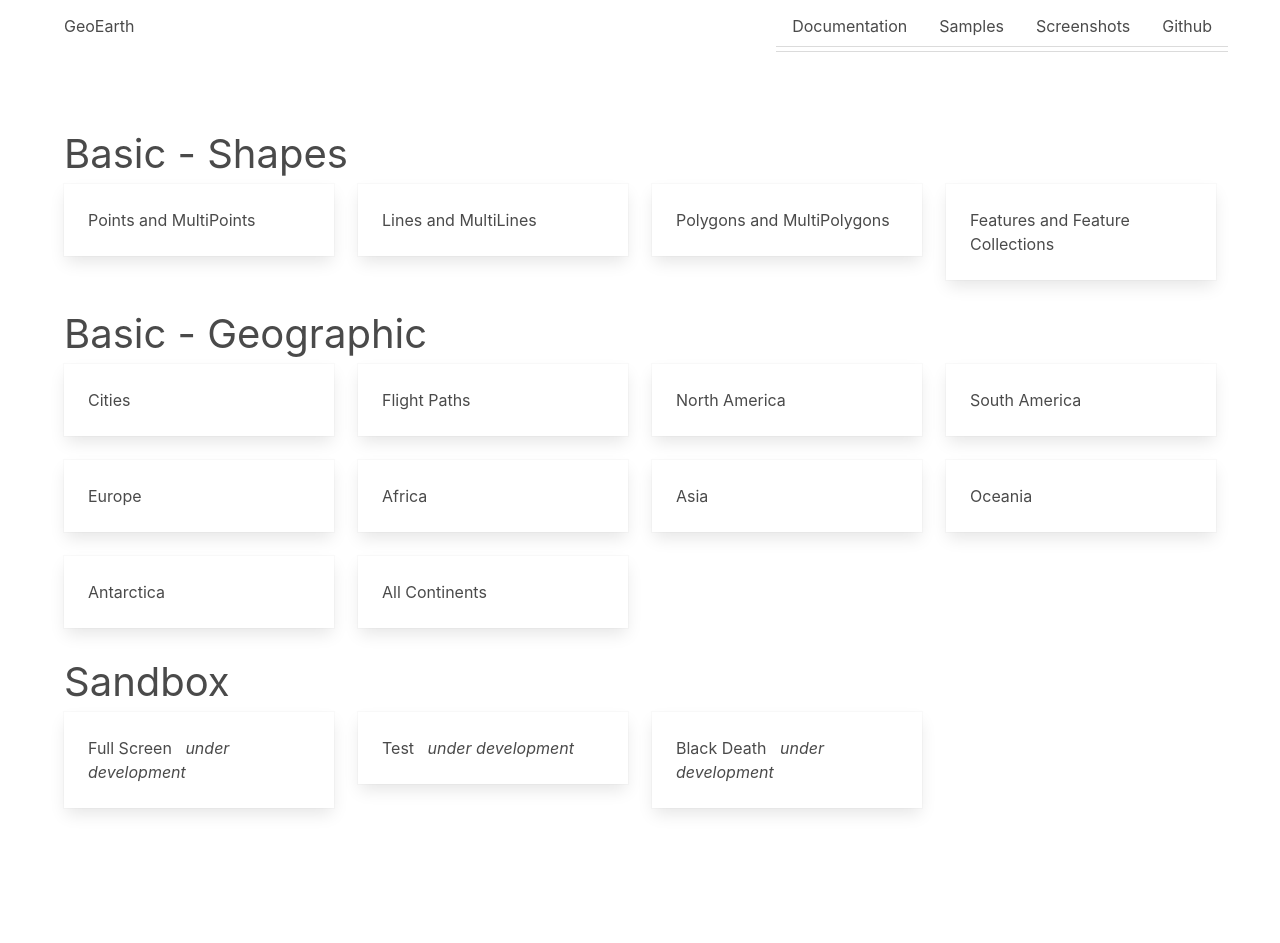
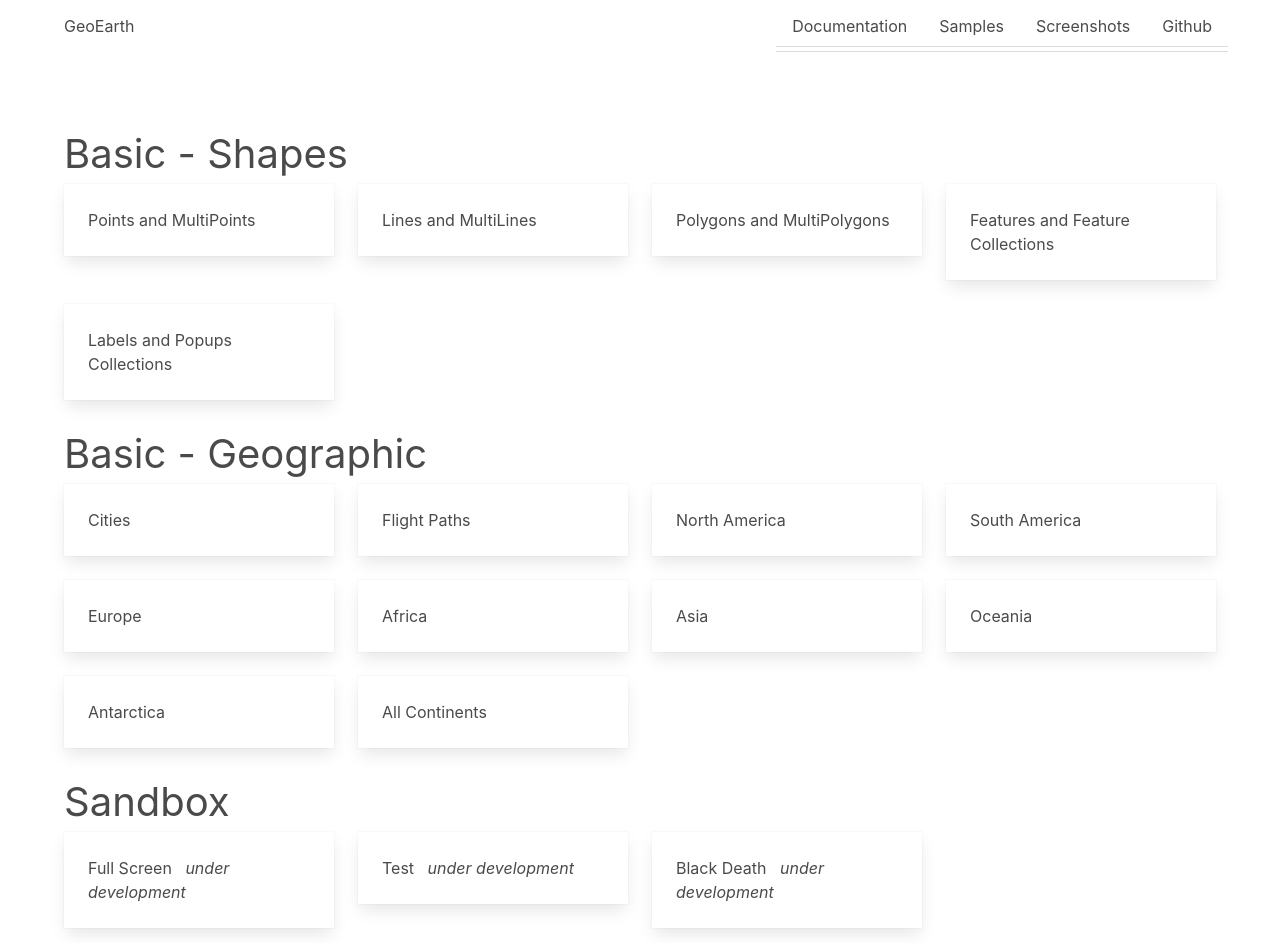
Before and after one commit to amitlzkpa/geoearth, a website: page page/samples.html in a window 1280 px wide. Before the commit the page ends 856 px from the top, so only its background shows below. Drawn offline with Linux system fonts and the light colour scheme.

Commit message:
add labels sample url

```diff
--- a/page/samples.html
+++ b/page/samples.html
@@ -96,7 +96,21 @@
               </a>
             </div>
 
+            <div class="column is-one-quarter">
+              <a href="./labels-and-popups.html">
+              <div class="card">
+                <div class="card-content">
+                  <div class="content">
+                    Labels and Popups Collections
+                  </div>
+                </div>
+              </div>
+              </a>
+            </div>
+
           </div>
+
+
 
         </div>
 
```
Also changed, not shown: page/labels-and-popups.html (renamed from page/popups.html, +19 -19 lines).
